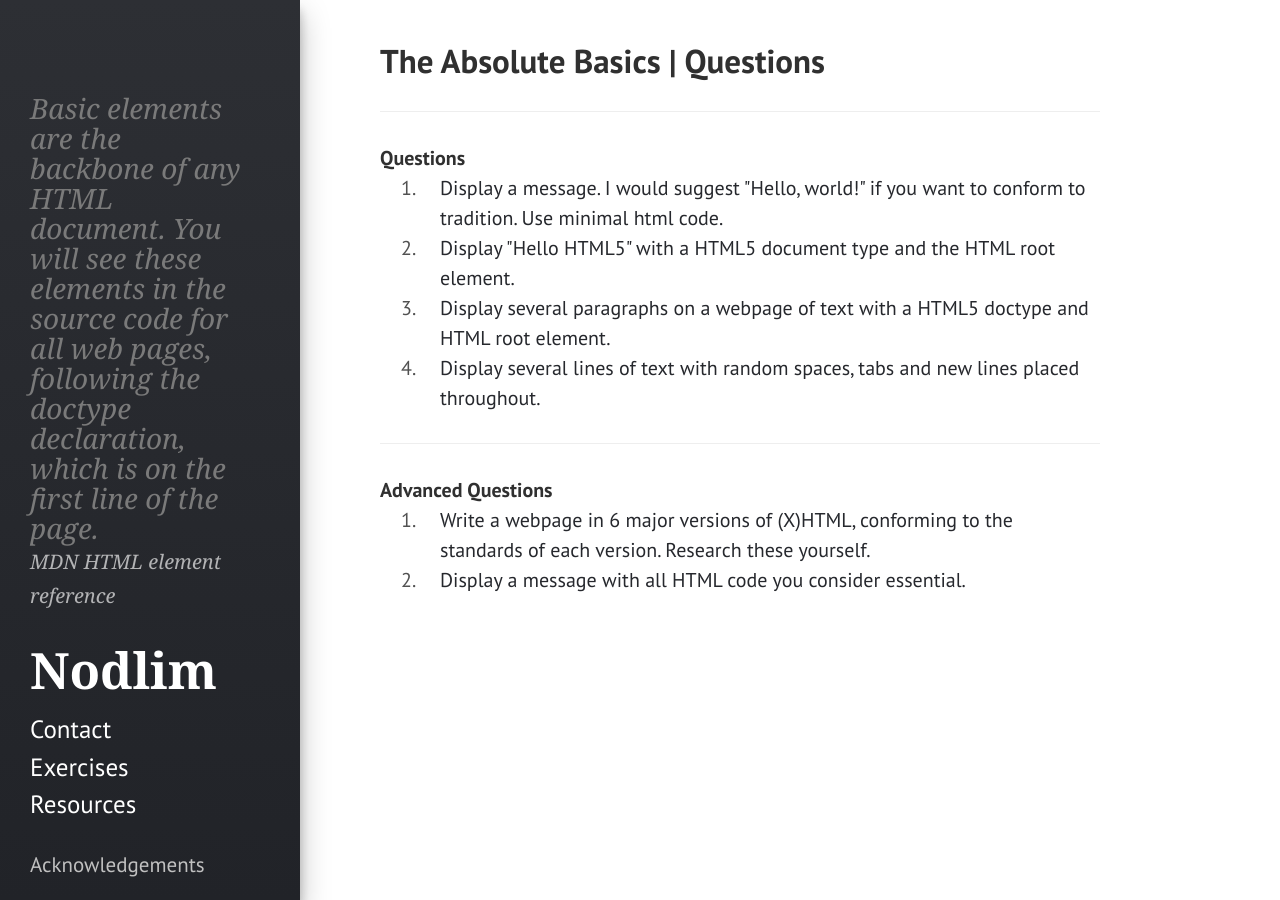
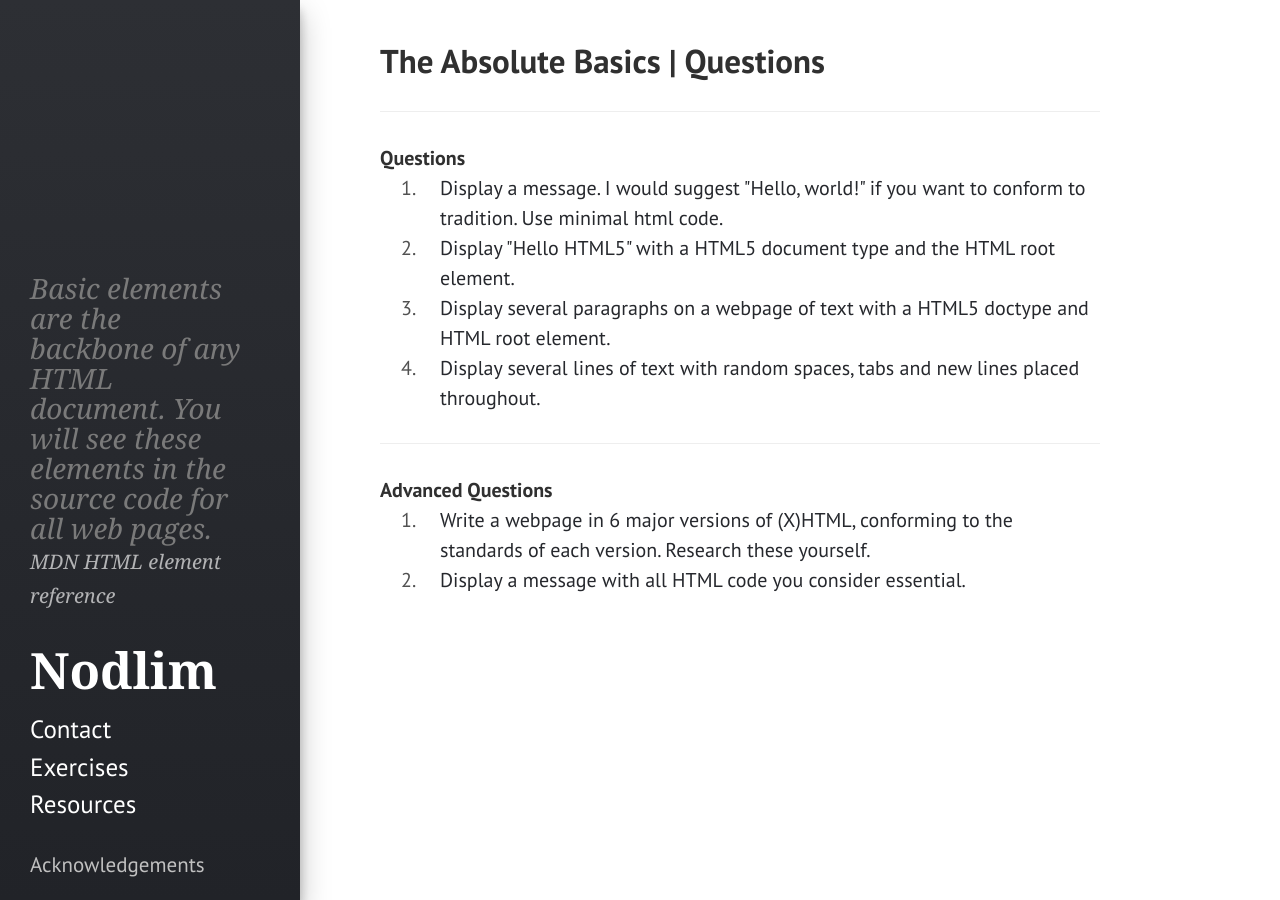
Before and after one commit to kranzuft/nodlim_old, a Jekyll site: the page built from _htmlprac/basic.md, in a window 1280 px wide. Built offline with Jekyll 4.4.1, drawn with Linux system fonts in a browser that asks for light colours.

Commit message:
shortened quotation

```diff
--- a/_htmlprac/basic.md
+++ b/_htmlprac/basic.md
@@ -3,7 +3,7 @@ layout: questions
 topic: HTML
 section: basic
 title: The Absolute Basics
-quote: Basic elements are the backbone of any HTML document. You will see these elements in the source code for all web pages, following the doctype declaration, which is on the first line of the page.
+quote: Basic elements are the backbone of any HTML document. You will see these elements in the source code for all web pages.
 qcite: https://developer.mozilla.org/en/docs/Web/HTML/Element#Basic_elements
 qauth: MDN HTML element reference
 questions:
```
